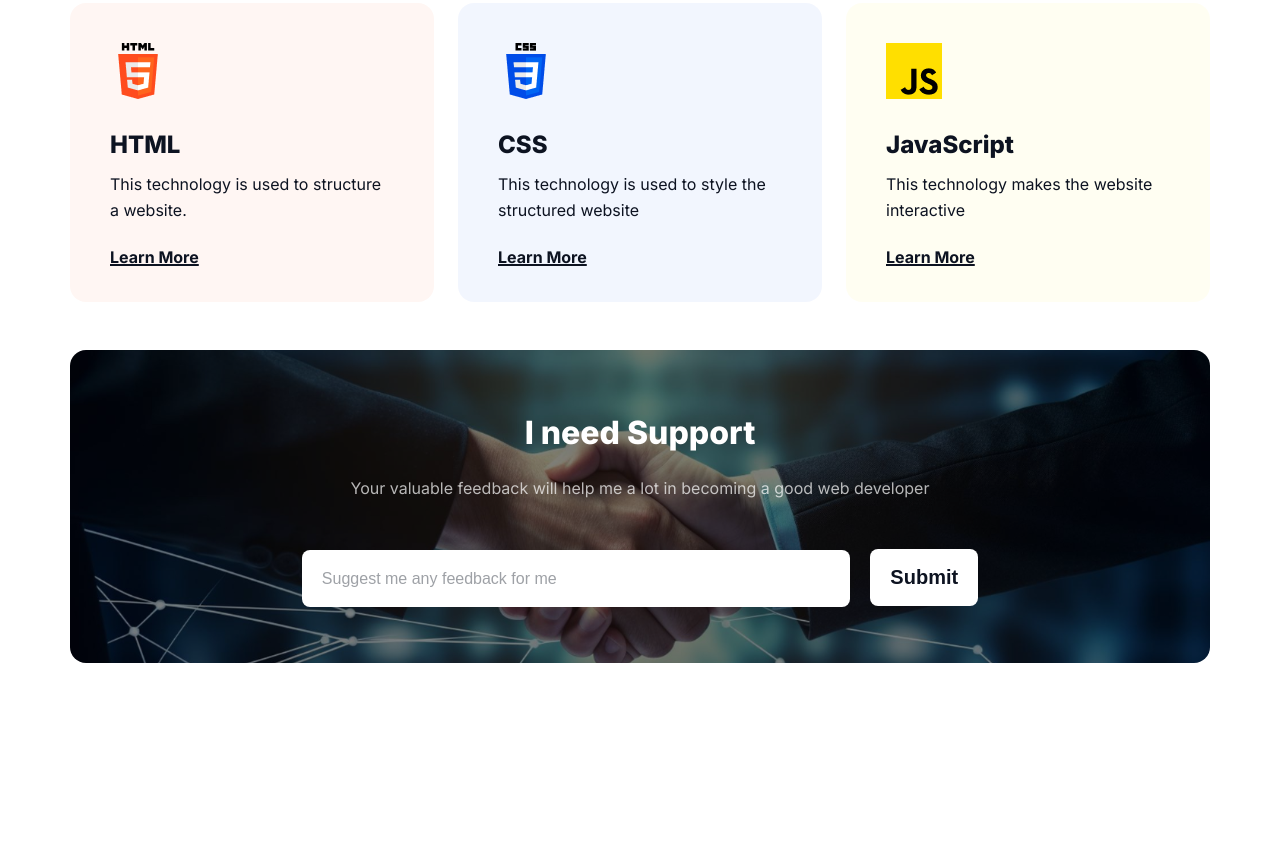
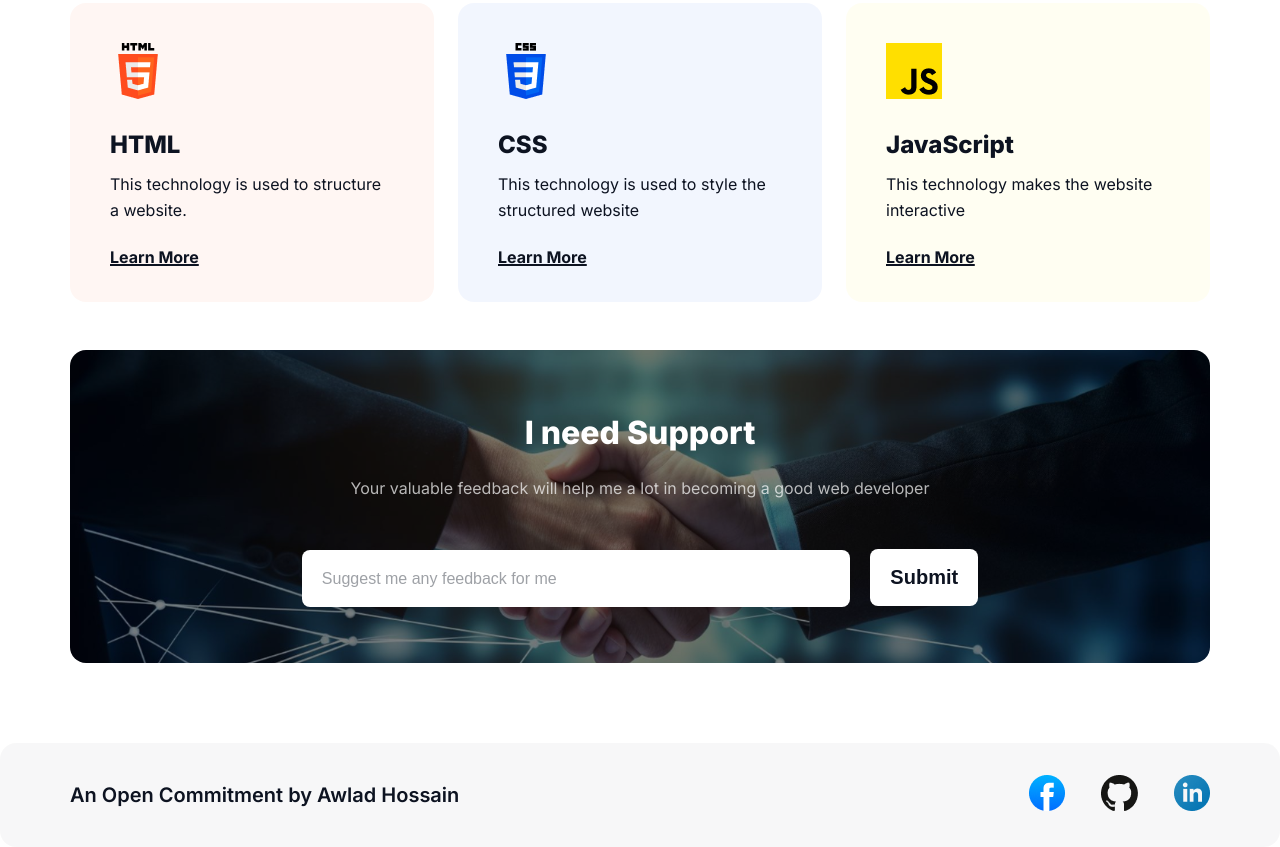
Before and after one commit to Durjoy96/ph-assignment-1, a plain HTML site: page index.html in a window 1280 px wide. Shown: the part 3444-4291 px from the top of the page. Before the commit the page ends 4107 px from the top, so only its background shows below. Drawn offline with Linux system fonts and the light colour scheme.

Commit message:
footer completed

```diff
--- a/assets/css/styles.css
+++ b/assets/css/styles.css
@@ -343,3 +343,33 @@ input[type="text"]::placeholder {
     margin: 0 0 0 16px;
     cursor: pointer;
 }
+
+/* footer styles */
+footer {
+    margin: 80px 0 0;
+    border-radius: 16px;
+    background-color: rgba(13, 19, 33, 0.03);
+    padding: 32px 0;
+}
+
+.footer-container {
+    max-width: 1140px;
+    margin: 0 auto;
+    display: flex;
+    align-items: center;
+    justify-content: space-between;
+}
+
+.copyright {
+    color: rgb(13, 19, 33);
+    font-size: 20px;
+    font-weight: 600;
+    line-height: 23px;
+    letter-spacing: 0%;
+}
+
+.social-icons {
+    display: flex;
+    align-items: center;
+    gap: 36px;
+}
--- a/index.html
+++ b/index.html
@@ -26,7 +26,7 @@
                 <p class="description">I have enrolled in the Programming Hero web development course to work hard and
                     become the web developer I aspire to be.</p>
 
-                <a href="">
+                <a href="#contactWithMe">
                     <button class="contact-btn">Contact with me</button>
                 </a>
             </div>
@@ -133,8 +133,22 @@
                 </div>
          </section>
     </main>
-    <footer>
-
+    <!-- footer -->
+    <footer id="contactWithMe">
+        <div class="footer-container">
+            <p class="copyright">An Open Commitment by Awlad Hossain</p>
+            <div class="social-icons">
+                <a href="https://facebook.com" target="_blank" rel="noopener noreferrer">
+                    <img src="assets/images/facebook.png" alt="Facebook">
+                </a>
+                <a href="https://github.com" target="_blank" rel="noopener noreferrer">
+                    <img src="assets/images/github.png" alt="Github">
+                </a>
+                <a href="https://linkedin.com" target="_blank" rel="noopener noreferrer">
+                    <img src="assets/images/linkedin.png" alt="Linkedin">
+                </a>
+            </div>
+        </div>
     </footer>
 </body>
 
```
Also changed, not shown: assets/images/linkedin.png (renamed from assets/images/linkedin-icon 1.png).
